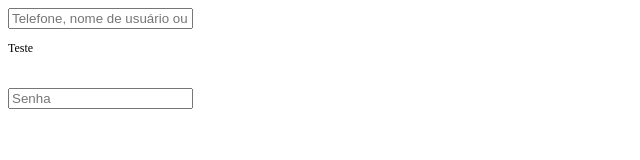
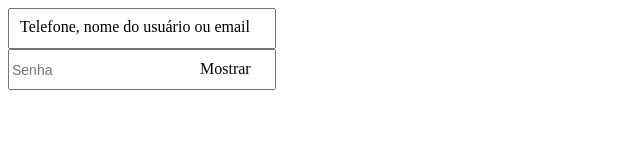
Before and after one commit to dionlaranjeira/clone_instagram, a plain HTML site: page index.html in a window 1280 px wide. Shown: the whole page, without its empty margins (0-640 px from the left). Drawn offline with Linux system fonts and the light colour scheme.

Commit message:
testes input

```diff
--- a/css/index.css
+++ b/css/index.css
@@ -1,22 +1,38 @@
-input:focus:valid ~.floatingg-label{
-top: 8px;
-bottom: 10px;
-left: 20px;
-font-size: 11px;
-opacity: 1;
+input:focus ~ .floating-label,
+input:focus:valid ~ .floating-label{
+  top: 8px;
+  bottom: 10px;
+  left: 20px;
+  font-size: 11px;
+  opacity: 1;
 }
 
-.inputText{
-  font-size: 12px;
-  width: 200px;
+.inputPassword {
+  font-size: 14px;
+  width: 260px;
   height: 35px;
 }
 
-.floatingg-label{
-  position:absolute;
-  pointer-events: nome;
-  color: aquamarine;
+.inputText {
+  font-size: 14px;
+  width: 260px;
+  height: 35px;
+}
+
+.floating-label {
+  position: absolute;
+  pointer-events: none;
   left: 20px;
   top: 18px;
-  transition: 0.2 ease all;
+  transition: 0.2s ease all;
 }
+
+#btnMostrar{
+  padding: 10;
+  /* z-index: 999; */
+  position: absolute;
+  /* pointer-events: none; */
+  left: 200px;
+  top: 60px;
+  transition: 0.2s ease all;
+}
--- a/index.html
+++ b/index.html
@@ -2,14 +2,19 @@
 <html>
   <head>
     <link href="css/index.css" rel="stylesheet" type="text/css" >
+    <script type="text/javascript" src="js/main.js"></script>
+
   </head>
   <body>
     <form>
       <div>
-      <input placeholder="Telefone, nome de usuário ou email" type="text" >
-      <p  class="inputText" >Teste</p>
-      <input placeholder="Senha" type="password">
-    </div>
+        <input type="text" class="inputText" />
+        <span class="floating-label">Telefone, nome do usuário ou email</span>
+      </div>
+      <div>
+        <input  placeholder="Senha"  type="password" class="inputPassword" id="myInput">
+        <span  id="btnMostrar"  onclick="myFunction()" >Mostrar</span>
+      </div>
     </form>
   </body>
   </html>
--- /dev/null
+++ b/js/main.js
@@ -0,0 +1,11 @@
+function myFunction() {
+  var x = document.getElementById("myInput");
+  var btnMostrar = document.getElementById("btnMostrar");
+  if (x.type === "password") {
+    x.type = "text";
+    btnMostrar.textContent="Ocultar";
+  } else {
+    x.type = "password";
+    btnMostrar.textContent="Mostrar";
+  }
+}
```
